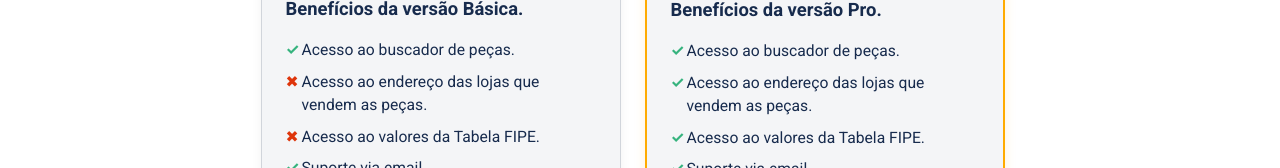
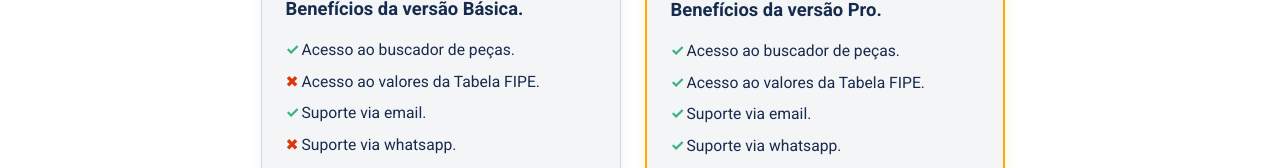
Before and after one commit to luciofreitas/luciofreitas.github.io, a React (Vite) app: page /#/seja-pro in a window 1280 px wide. Shown: the part 452-620 px from the top of the page. Built offline with nearby package versions, Linux system fonts and the light colour scheme; no server answers; sample sign-in values are in the browser's storage.

Commit message:
feat: commit manual do usuário — page-SejaPro.jsx

```diff
--- a/src/pages/page-SejaPro.jsx
+++ b/src/pages/page-SejaPro.jsx
@@ -23,7 +23,6 @@
               <div className="seja-pro-card-body">
                 <ul className="seja-pro-features">
                   <li>Acesso ao buscador de peças.</li>
-                  <li className="seja-pro-feature-unavailable">Acesso ao endereço das lojas que vendem as peças.</li>
                   <li className="seja-pro-feature-unavailable">Acesso ao valores da Tabela FIPE.</li>
                   <li>Suporte via email.</li>
                   <li className="seja-pro-feature-unavailable">Suporte via whatsapp.</li>
@@ -38,7 +37,6 @@
               <div className="seja-pro-card-body">
                 <ul className="seja-pro-features">
                   <li> Acesso ao buscador de peças.</li>
-                  <li> Acesso ao endereço das lojas que vendem as peças.</li>
                   <li> Acesso ao valores da Tabela FIPE.</li>
                   <li> Suporte via email.</li>
                   <li> Suporte via whatsapp.</li>
```
